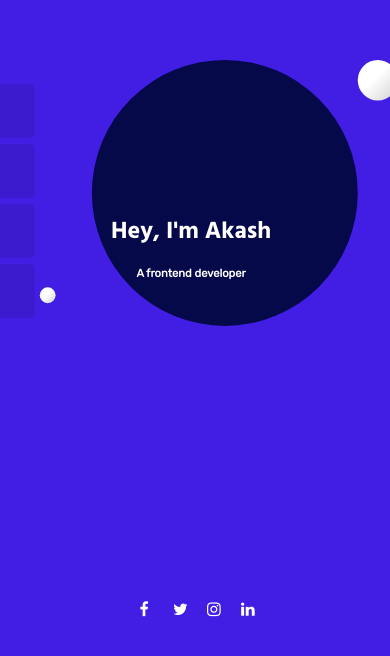
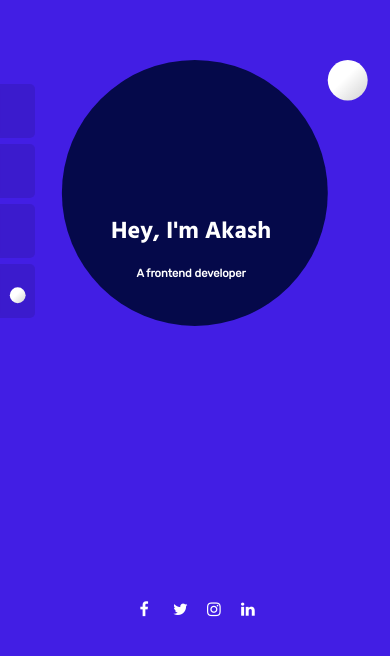
Before and after one commit to Glicthinthematrix/AkashNishad, a plain HTML site: page index2.html in a window 390 px wide. Shown: the part 176-832 px from the top of the page. Drawn offline with Linux system fonts and the light colour scheme.

Commit message:
Update style2.css

```diff
--- a/style2.css
+++ b/style2.css
@@ -131,7 +131,7 @@ h1{
       img.image2{
         display: block;
         position: relative;
-        right:170px;
+        right:200px;
         width:210%;
         bottom:5px;
       }
```
